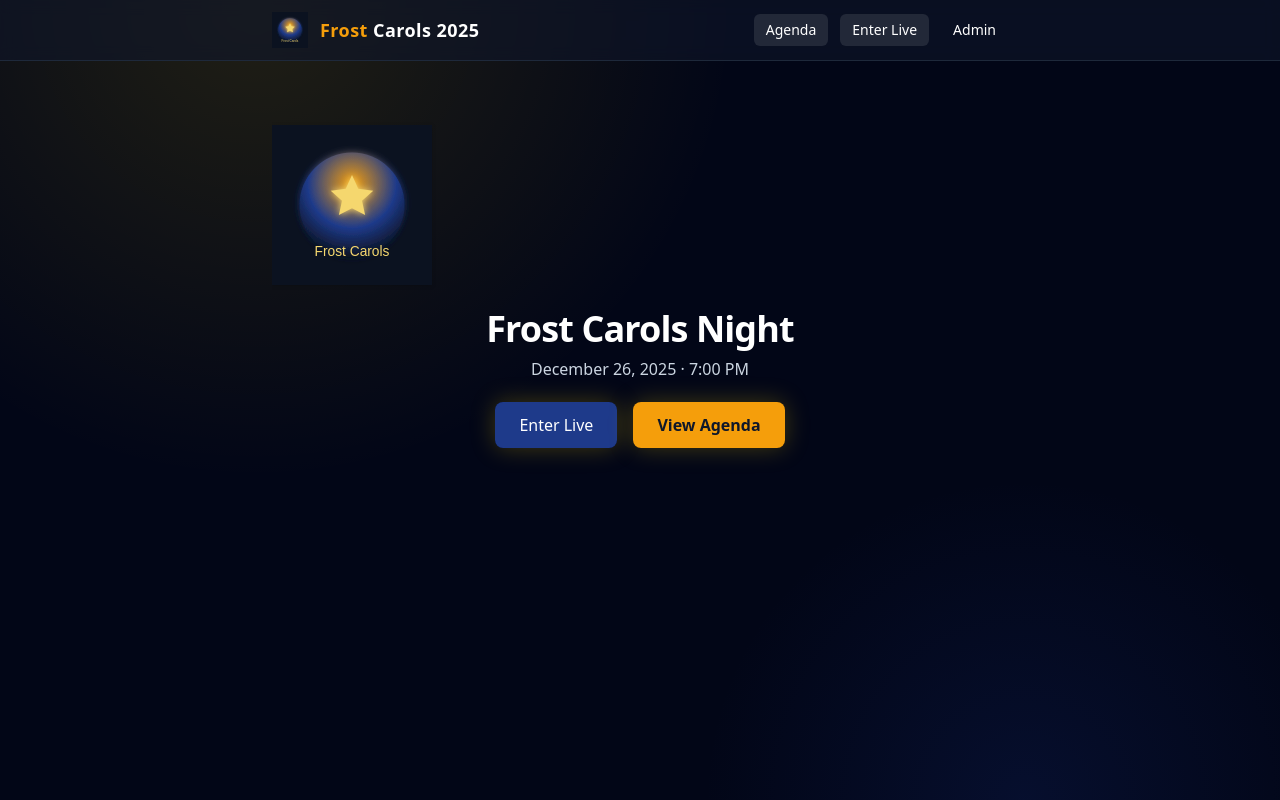
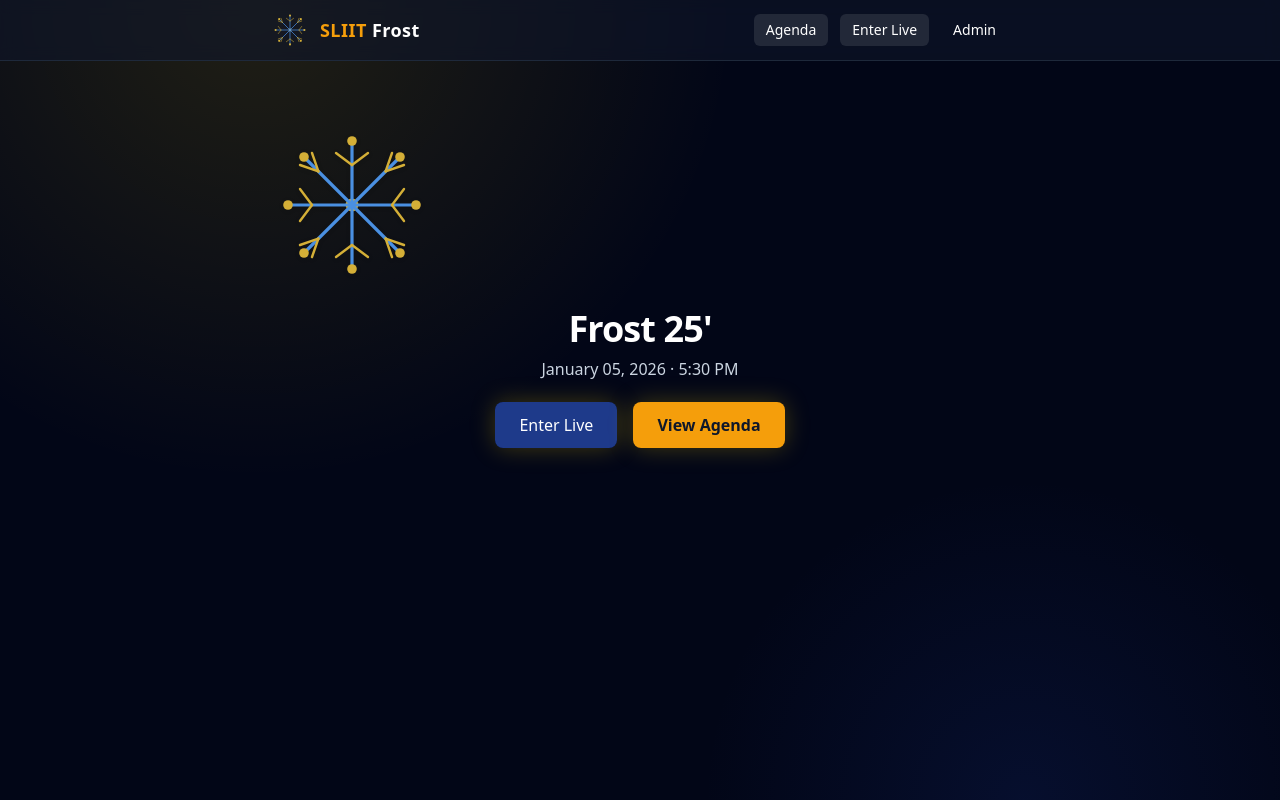
Before and after one commit to Beliver-247/Frost-Event-client, a Next.js app: page / in a window 1280 px wide. Built offline with nearby package versions, Linux system fonts and the light colour scheme.

Commit message:
update header and logo: change event name to 'Frost 25' and update logo design

```diff
--- a/app/page.tsx
+++ b/app/page.tsx
@@ -26,10 +26,10 @@ export default function WelcomePage() {
             animate={{ opacity: 1, y: 0 }}
             transition={{ duration: 0.6, delay: 0.1 }}
           >
-            Frost Carols Night
+            Frost 25'
           </motion.span>
         </h1>
-        <p className="mt-2 text-slate-300">December 26, 2025 · 7:00 PM</p>
+        <p className="mt-2 text-slate-300">January 05, 2026 · 5:30 PM</p>
         <div className="mt-8 flex items-center justify-center gap-4">
           <motion.div
             initial={shouldReduceMotion ? false : { opacity: 0 }}
--- a/components/Header.tsx
+++ b/components/Header.tsx
@@ -8,7 +8,7 @@ export function Header() {
         <Link href="/" className="flex items-center gap-3">
           <Image src="/logo.svg" alt="Event Logo" width={36} height={36} priority />
           <div className="text-lg font-semibold tracking-wide">
-            <span className="text-brand-gold">Frost</span> Carols 2025
+            <span className="text-brand-gold">SLIIT</span> Frost
           </div>
         </Link>
         <nav className="flex items-center gap-3 text-sm">
```
Also changed, not shown: public/logo.svg.
